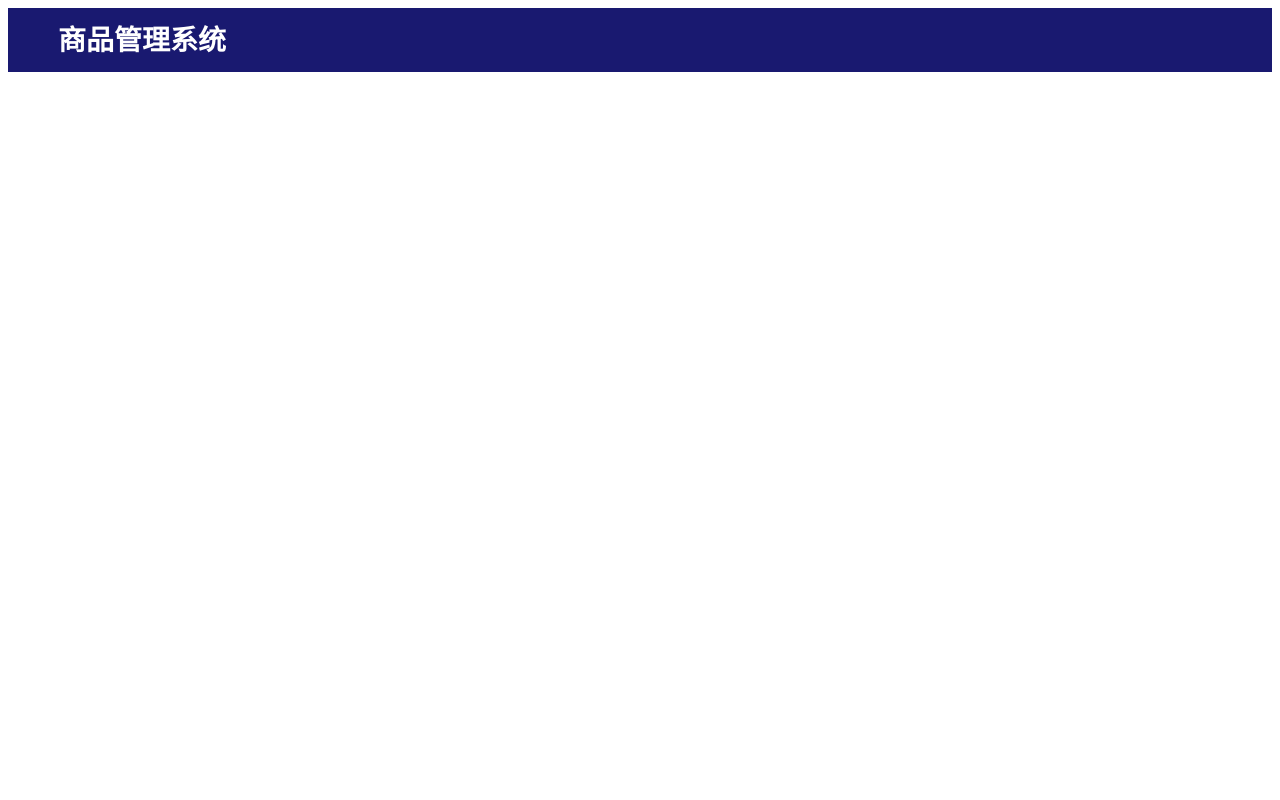
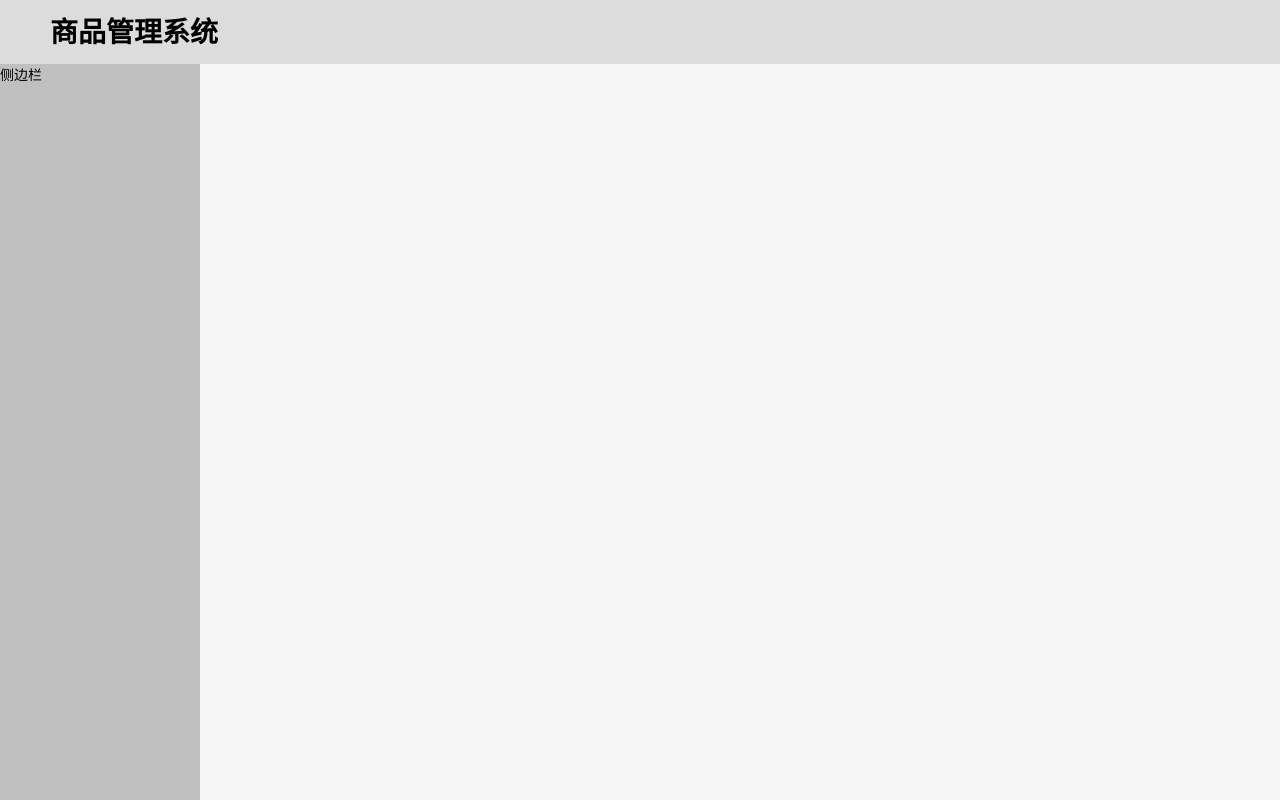
Before and after one commit to MuttonString/-, a React (Vite) app: page / in a window 1280 px wide. Built offline with nearby package versions, Linux system fonts and the light colour scheme.

Commit message:
增加了侧边栏用于占位

```diff
--- a/src/layout/index.tsx
+++ b/src/layout/index.tsx
@@ -1,13 +1,23 @@
 import { Layout } from 'antd';
 import { Outlet } from 'react-router-dom';
 
-const { Header, Content } = Layout;
+const { Header, Content, Sider } = Layout;
 
 const headerStyle: React.CSSProperties = {
     display: 'flex',
     alignItems: 'center',
-    backgroundColor: 'midnightblue',
-    color: 'white'
+    backgroundColor: 'gainsboro ',
+    color: 'black',
+    height: '64px'
+};
+
+const siderStyle: React.CSSProperties = {
+    width: '128px',
+    backgroundColor: 'silver'
+};
+
+const contentStyle: React.CSSProperties = {
+    height: 'calc(100vh - 64px)'
 };
 
 const LayoutPage: React.FC = () => {
@@ -16,9 +26,12 @@ const LayoutPage: React.FC = () => {
             <Header style={headerStyle}>
                 <h1>商品管理系统</h1>
             </Header>
-            <Content>
-                <Outlet />
-            </Content>
+            <Layout>
+                <Sider style={siderStyle}>侧边栏</Sider>
+                <Content style={contentStyle}>
+                    <Outlet />
+                </Content>
+            </Layout>
         </Layout>
     );
 };
--- /dev/null
+++ b/src/main.css
@@ -0,0 +1,3 @@
+body {
+    margin: 0;
+}
--- a/src/main.tsx
+++ b/src/main.tsx
@@ -1,6 +1,7 @@
 import React from 'react';
 import ReactDOM from 'react-dom/client';
 import App from './App.tsx';
+import './main.css';
 
 ReactDOM.createRoot(document.getElementById('root')!).render(
     <React.StrictMode>
```
